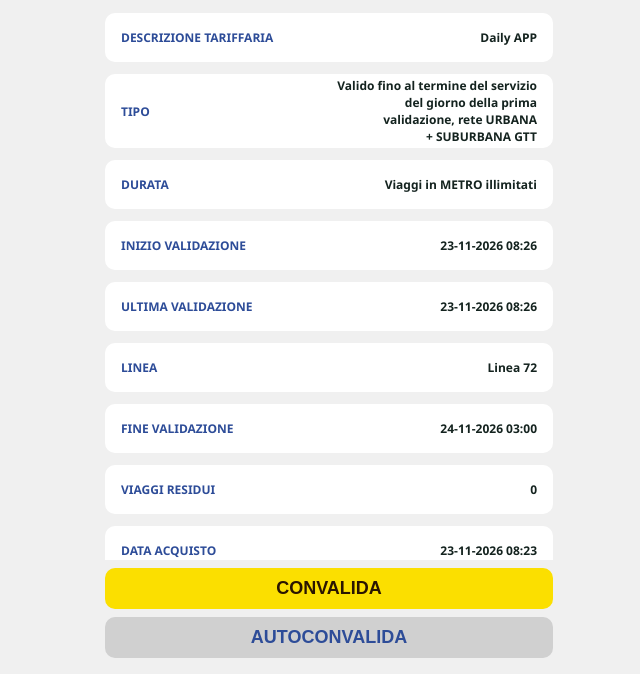
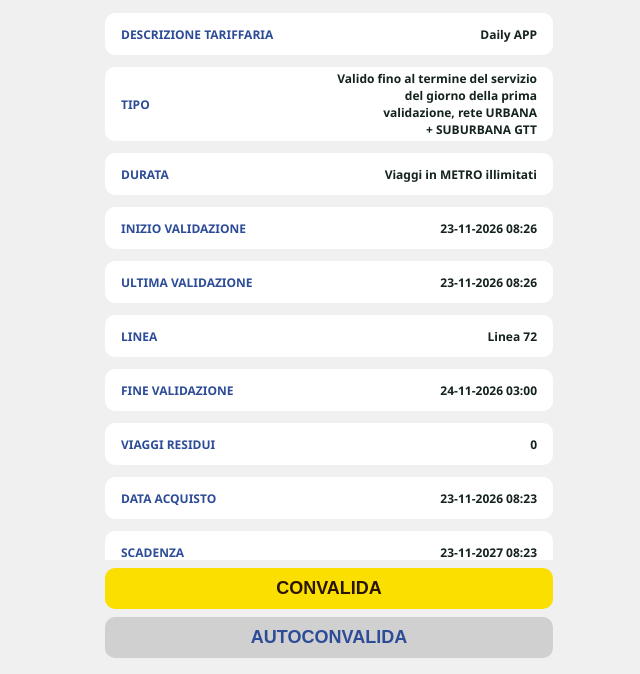
Before and after one commit to UltraWildScreen/GTTaroc, a plain HTML site: page index.html in a window 1280 px wide. Both pictures are taken after a click on the button "GENERA". Shown: the part 126-800 px from the top of the page, without its empty margins (311-951 px from the left). Drawn offline with Linux system fonts and the light colour scheme.

Commit message:
Add files via upload

```diff
--- a/index.html
+++ b/index.html
@@ -21,7 +21,7 @@ h1{font-size:30px;margin:12px 20px 16px}
 .top{display:flex;align-items:center;gap:12px;color:var(--accent);font-size:18px;font-weight:600;margin-bottom:6px}
 .x{background:var(--grey);border:0;border-radius:0 28px 28px 0;width:70px;height:48px;font-size:25px;font-weight:100;color:var(--accent);margin-left:-16px;cursor:pointer;align-items:center;justify-content:center;line-height:1;padding:0}
 .top span{flex:1;text-align:center;margin-right:54px}
-.card{background:var(--card);border-radius:10px;padding:1px 16px;margin:0 0 12px;display:flex;justify-content:space-between;align-items:center;gap:166px;min-height:49px}
+.card{background:var(--card);border-radius:10px;padding:1px 16px;margin:0 0 12px;display:flex;justify-content:space-between;align-items:center;gap:166px;min-height:42px}
 .card .l{color:var(--accent);text-transform:uppercase;font-size:12px;font-weight:600;flex:0 0 auto}
 .card .v{text-align:right;font-size:12px;font-weight:600;word-break:break-word;margin:2px 0 2px}
 label{display:block;color:var(--accent);margin:14px 0 6px;font-size:15px}
```
